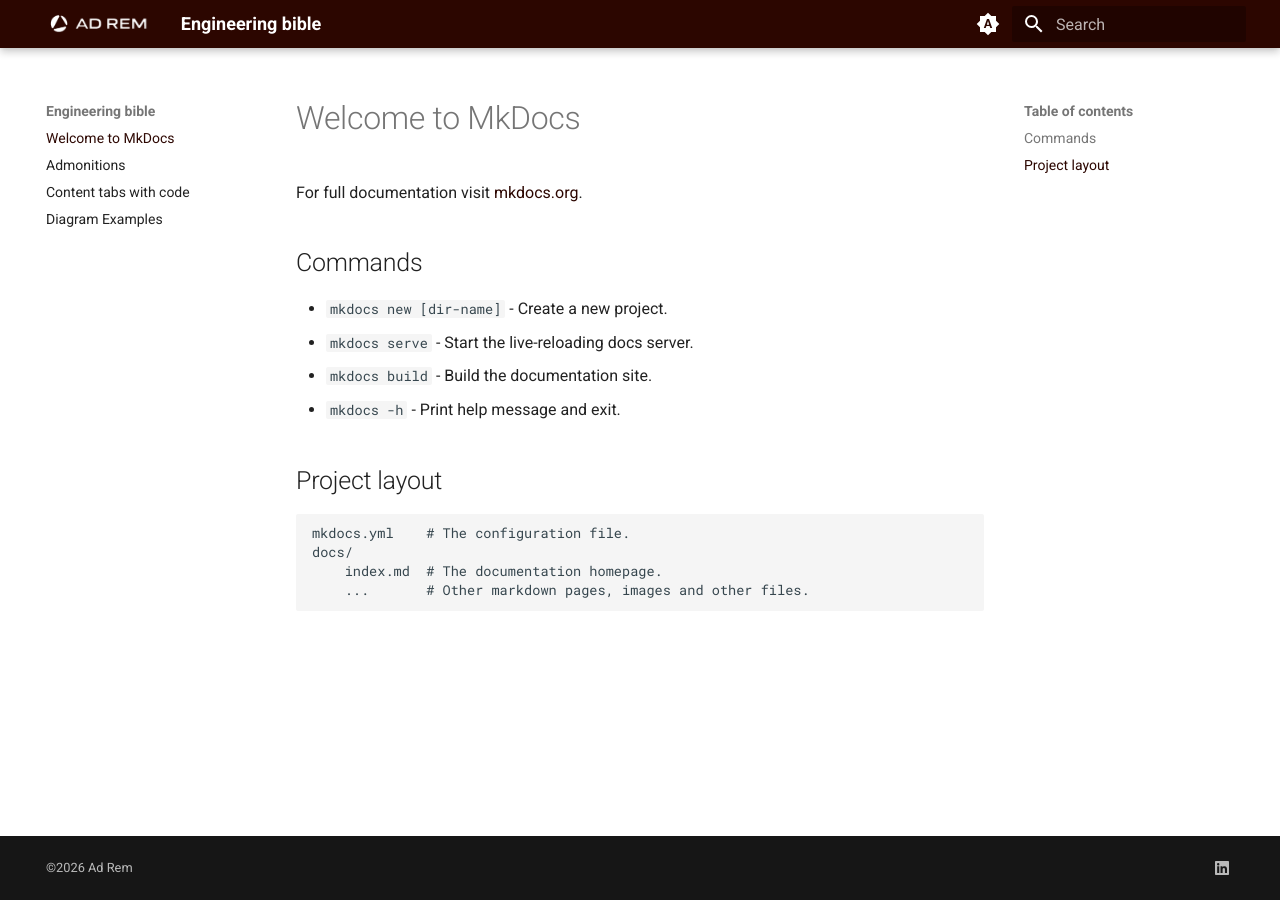
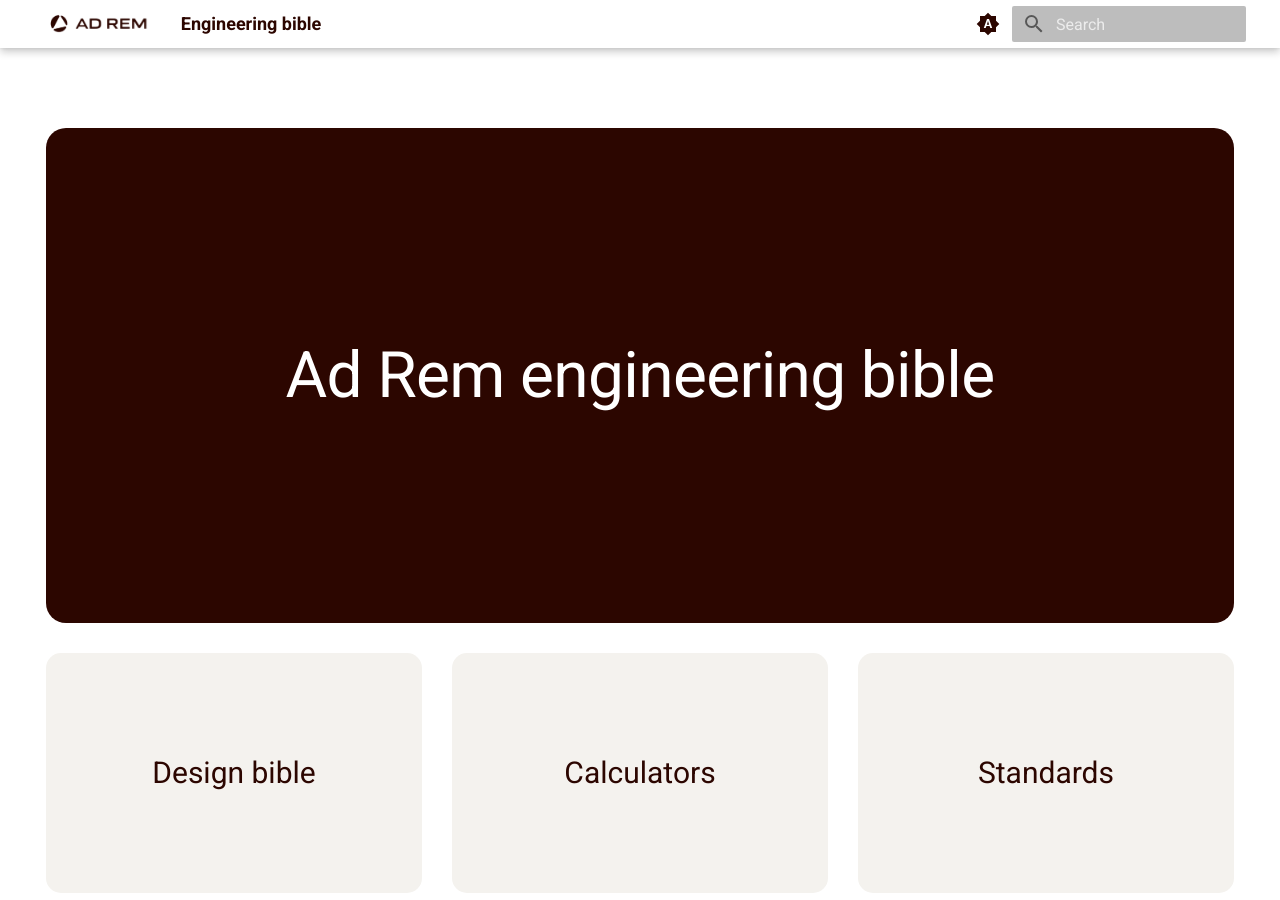
Before and after one commit to Laurens-De-Bel/Design-bible, an MkDocs documentation site: the page built from docs/index.md, in a window 1280 px wide and 900 px high. Built offline with MkDocs 1.6.1 and Material for MkDocs 9.7.7, drawn with Linux system fonts in a browser that asks for light colours.

Commit message:
Main page

```diff
--- a/docs/index.md
+++ b/docs/index.md
@@ -1,17 +1,19 @@
-# Welcome to MkDocs
+---
+hide:
+  - navigation
+  - toc
+  - path
+title: Home
+---
 
-For full documentation visit [mkdocs.org](https://www.mkdocs.org).
+<div class="ar-home">
+  <div class="ar-hero">
+    <h1>Ad Rem engineering bible</h1>
+  </div>
 
-## Commands
-
-* `mkdocs new [dir-name]` - Create a new project.
-* `mkdocs serve` - Start the live-reloading docs server.
-* `mkdocs build` - Build the documentation site.
-* `mkdocs -h` - Print help message and exit.
-
-## Project layout
-
-    mkdocs.yml    # The configuration file.
-    docs/
-        index.md  # The documentation homepage.
-        ...       # Other markdown pages, images and other files.
+  <div class="ar-card-grid">
+    <a class="ar-card" href="Design-bible/">Design bible</a>
+    <a class="ar-card" href="Calculators/">Calculators</a>
+    <a class="ar-card" href="Standards/">Standards</a>
+  </div>
+</div>
--- a/docs/stylesheets/extra.css
+++ b/docs/stylesheets/extra.css
@@ -1,3 +1,101 @@
 :root  > * {
   --md-primary-fg-color:        #2c0600;
 }
+
+/* White header so the dark logo stays legible. */
+.md-header {
+  background-color: #fff;
+  color: var(--md-primary-fg-color);
+}
+
+.md-header .md-search__input + .md-search__icon {
+  color: var(--md-default-fg-color--light);
+}
+
+/* Hide the tabs row only on the homepage. Done in CSS (keyed off the
+   hero markup that instant-navigation swaps in with the page content)
+   rather than by omitting the tabs from the page's HTML, because the
+   header itself is NOT re-rendered on instant navigation - server-side
+   removal left the tabs missing after clicking from the homepage into
+   a section until a full page reload. */
+body:has(.ar-hero) .md-tabs {
+  display: none;
+}
+
+/* Homepage hero + section cards - sized to fill the viewport below the
+   header, similar to ad-rem.com/nl's homepage. */
+.ar-home {
+  display: flex;
+  flex-direction: column;
+  justify-content: center;
+  gap: 1.5rem;
+  min-height: calc(100vh - 4.8rem - 6rem);
+  padding: 1.5rem 0;
+}
+
+.ar-hero {
+  display: flex;
+  align-items: center;
+  justify-content: center;
+  min-height: 55vh;
+  background-color: var(--md-primary-fg-color);
+  border-radius: 1rem;
+  padding: 3rem 2rem;
+  text-align: center;
+}
+
+.ar-hero h1 {
+  color: #fff;
+  font-size: clamp(2.5rem, 5vw, 4.5rem);
+  font-weight: 400;
+  margin: 0;
+}
+
+.ar-card-grid {
+  display: grid;
+  grid-template-columns: repeat(3, 1fr);
+  gap: 1.5rem;
+}
+
+.ar-card {
+  display: flex;
+  align-items: center;
+  justify-content: center;
+  min-height: 12rem;
+  padding: 2rem;
+  border-radius: 0.75rem;
+  background-color: #f4f2ee;
+  color: var(--md-primary-fg-color);
+  font-size: 1.5rem;
+  font-weight: 500;
+  text-align: center;
+  text-decoration: none;
+  transition: box-shadow 0.15s, transform 0.15s;
+}
+
+.ar-card:hover,
+.ar-card:focus {
+  box-shadow: 0 4px 14px rgba(0, 0, 0, 0.12);
+  transform: translateY(-2px);
+  color: var(--md-primary-fg-color);
+}
+
+@media screen and (max-width: 44.9375em) {
+  .ar-home {
+    min-height: 0;
+  }
+
+  .ar-hero {
+    min-height: 40vh;
+    padding: 3rem 1.5rem;
+  }
+
+  .ar-card {
+    min-height: 8rem;
+    font-size: 1.25rem;
+  }
+
+  .ar-card-grid {
+    grid-template-columns: 1fr;
+  }
+}
--- a/mkdocs.yml
+++ b/mkdocs.yml
@@ -1,18 +1,21 @@
 # Startup: mkdocs serve
+plugins:
+  - search
 
 extra_css:
   - stylesheets/extra.css
 
 site_name: Engineering bible
 site_url: https://adrem-engineering-bible.com
+
 theme:
   name: material
 
   font:
     text: Roboto
 
-  logo: assets/AdRem_name+logo_White.png
-  favicon: assets/AdRem_logo_White.png
+  logo: assets/AdRem_name+logo.png
+  favicon: assets/AdRem_logo_white.png
 
   # # add navigation footer to the site
   # features:
@@ -40,6 +43,19 @@
         icon: material/brightness-4
         name: Switch to system preference
       primary: custom
+
+  features:
+    - navigation.instant
+    - navigation.instant.progress
+    - navigation.tabs
+    - navigation.tabs.sticky
+    - navigation.path
+    - navigation.indexes
+    - navigation.top
+
+    - toc.follow
+
+    - search.suggest
 
 markdown_extensions:
   # Enable code hightlighting and line numbers
@@ -71,6 +87,8 @@
         custom_icons:
           - overrides/.icons
 
+  - attr_list
+
 extra:
   generator: false
   social:
@@ -79,3 +97,17 @@
       name: Ad Rem on LinkedIn
 
 copyright: ©2026 Ad Rem
+
+nav:
+  - Design bible:
+    - Design-bible/index.md
+    - Design-bible/Admonitions.md
+    - Diagram examples:
+      - Design-bible/Test submap/index.md
+      - Design-bible/Test submap/test1.md
+      - Design-bible/Test submap/test2.md
+  - Calculators:
+    - Calculators/index.md
+    - Calculators/Content-tabs-with-code.md
+  - Standards:
+    - Standards/index.md
```
Also changed, not shown: docs/Calculators/index.md (added, +3 -0 lines), docs/Design-bible/Admonitions.md (renamed from docs/Admonitions.md, +0 -2 lines), docs/Design-bible/Test submap/test1.md (added, +10 -0 lines), docs/Design-bible/Test submap/test2.md (added, +1 -0 lines), docs/Design-bible/index.md (added, +17 -0 lines), docs/Standards/index.md (added, +3 -0 lines), docs/Calculators/Content-tabs-with-code.md (renamed from docs/Content-tabs-with-code.md), docs/Design-bible/Test submap/index.md (renamed from docs/Diagram-examples.md), 2 other files.
